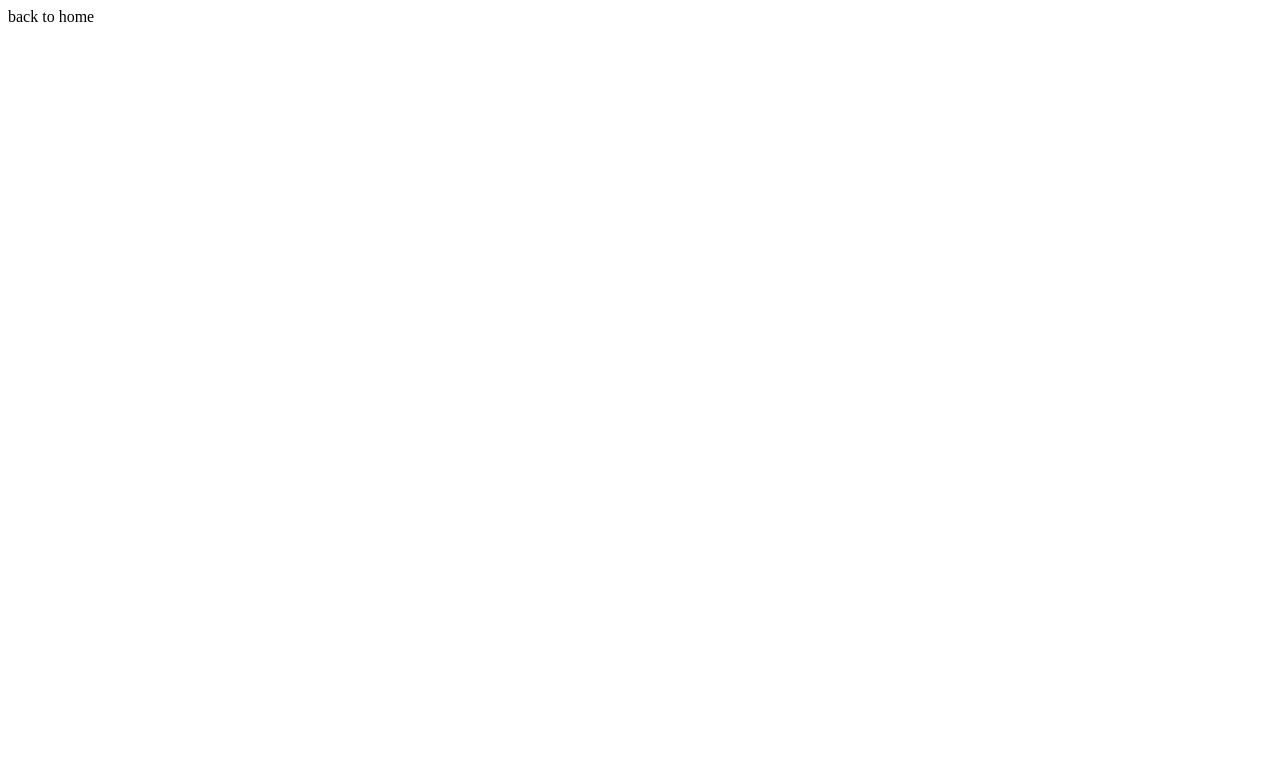
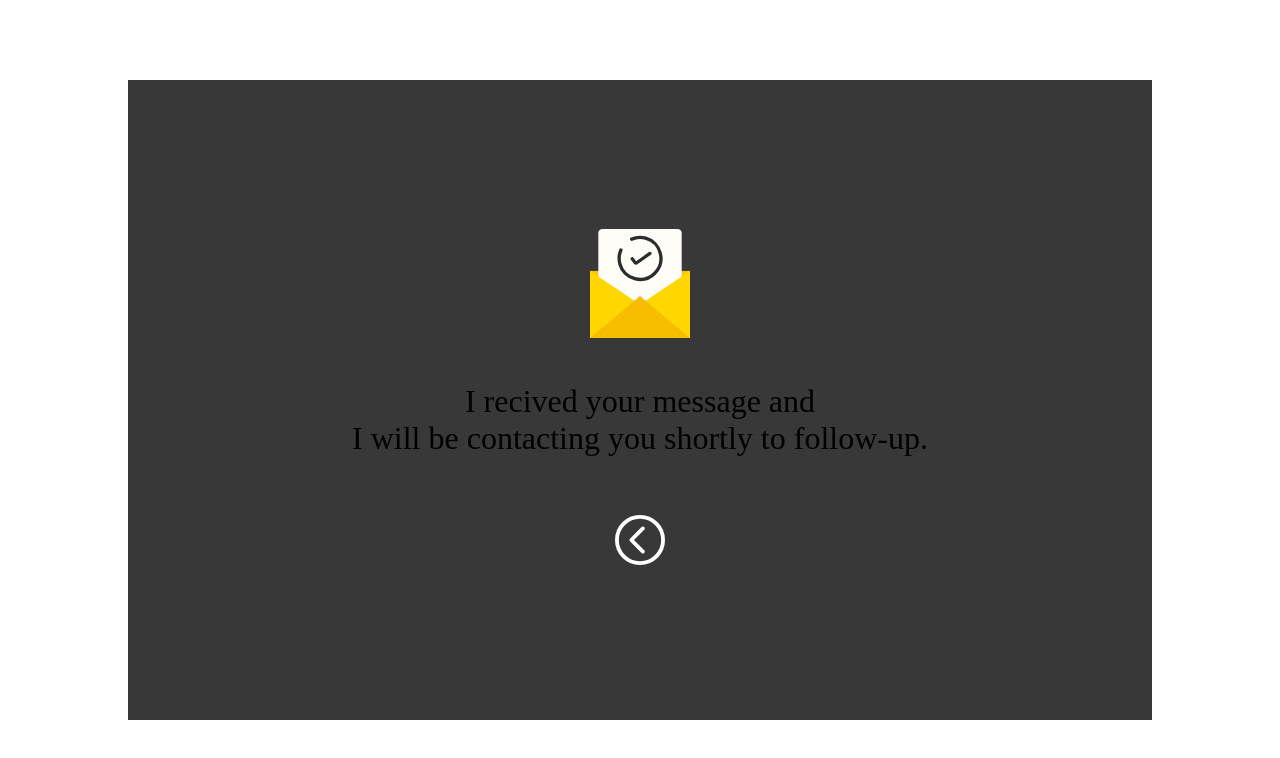
Before and after one commit to messaydesign/portfolio, a Gatsby site: page /pages/success in a window 1280 px wide. Built offline with nearby package versions, Linux system fonts and the light colour scheme; Gatsby itself is replaced by a stand-in of ours; a web font is replaced by a local one.

Commit message:
mail sucees

```diff
--- /dev/null
+++ b/src/pages/pages/success.css
@@ -0,0 +1,50 @@
+@import url('https://fonts.googleapis.com/css?family=Roboto:100,100i,300,400,700,700i,900,900i');
+@import url("https://use.typekit.net/pat7xxp.css");
+@import url(//fonts.googleapis.com/earlyaccess/notosanskannada.css);
+@import url('https://fonts.googleapis.com/css?family=Open+Sans');
+
+
+.success {
+
+    width: 100vw;
+    height: 100vh;
+}
+.successGroup {
+    max-width: 1200px;
+    background-color: #383838;
+    width: 80%;
+    height: 80%;
+    vertical-align: middle;
+    position:absolute;
+    top: 0;
+    right: 0;
+    bottom: 0;
+    left: 0;
+    margin: auto;
+}
+
+
+
+.back {
+    font-weight: 100;
+    font-size: 23px;
+    text-align: center;
+    width: 80%;
+    height: 80%;
+    vertical-align: middle;
+    position:absolute;
+    top: 20;
+    right: 0;
+    bottom: 0;
+    left: 0;
+    margin: auto;
+}
+
+.back h1 {
+    font-weight: 100;
+    font-size: 32px;
+}
+
+.backButton :hover {
+    opacity: 0.8;
+}
--- a/src/pages/pages/success.js
+++ b/src/pages/pages/success.js
@@ -1,9 +1,24 @@
 import React from 'react'
 import Link from 'gatsby-link'
+import './success.css'
 
 const success = () => (
   <div>
-    back to home
+    <div className="success">
+    <div className="successGroup">
+    <div className="back">
+    <h1>
+    <img src={require ('../pages/img/suc.svg')} width="100"/> <br/><br/>
+      I recived your message and <br/>I will be contacting you shortly to follow-up.<br/><br/>
+    </h1>
+     <div className="backButton">  <Link to="/"> <img src={require ('../pages/img/back.svg')} width="50"/></Link>  </div>
+     </div>
+
+    </div>
+
+    </div>
+
+
   </div>
 )
 
```
Also changed, not shown: src/pages/index.js (+20 -1 lines), src/pages/pages/img/back.svg (added), src/pages/pages/img/suc.svg (added), 1 other file.
